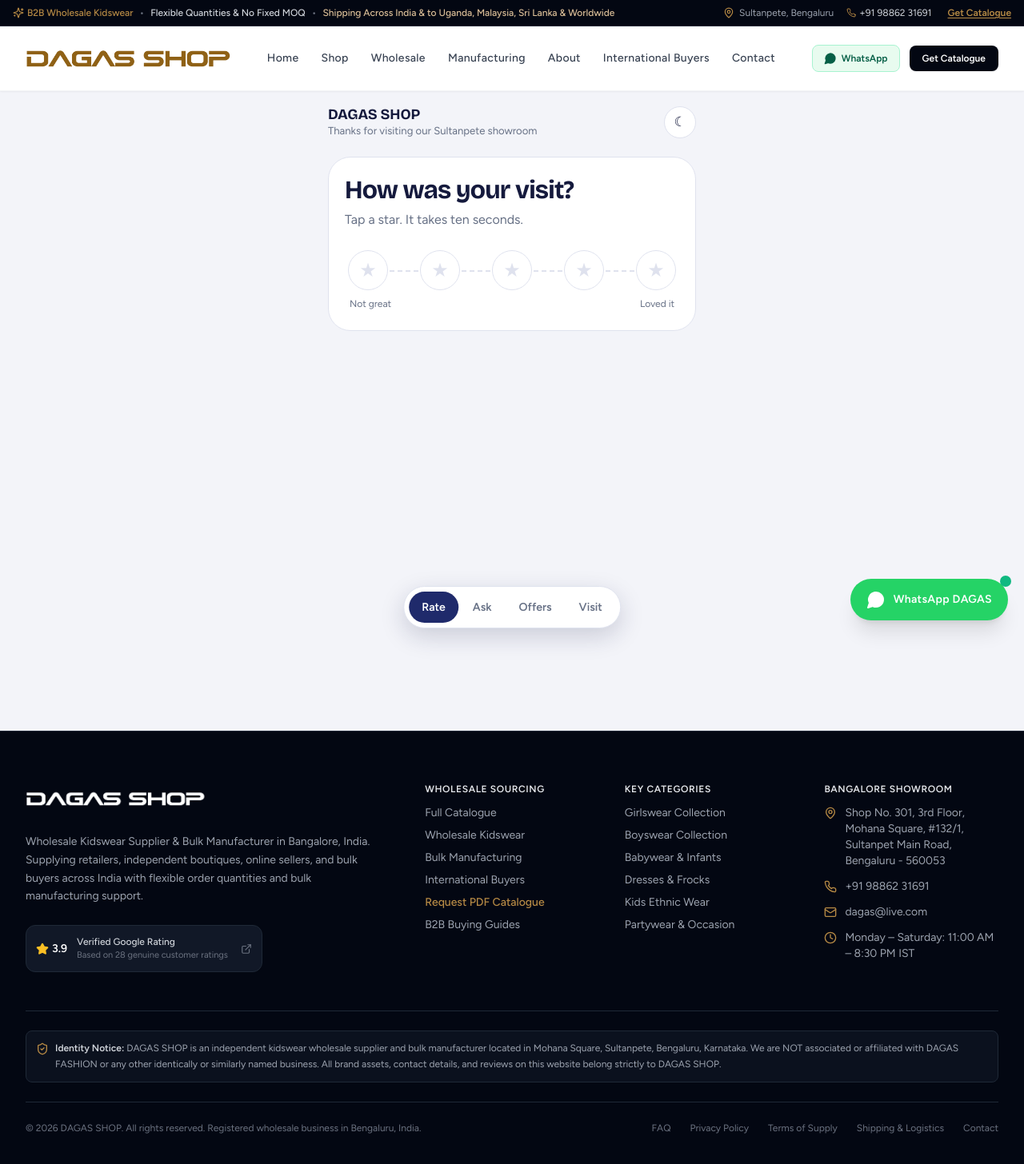
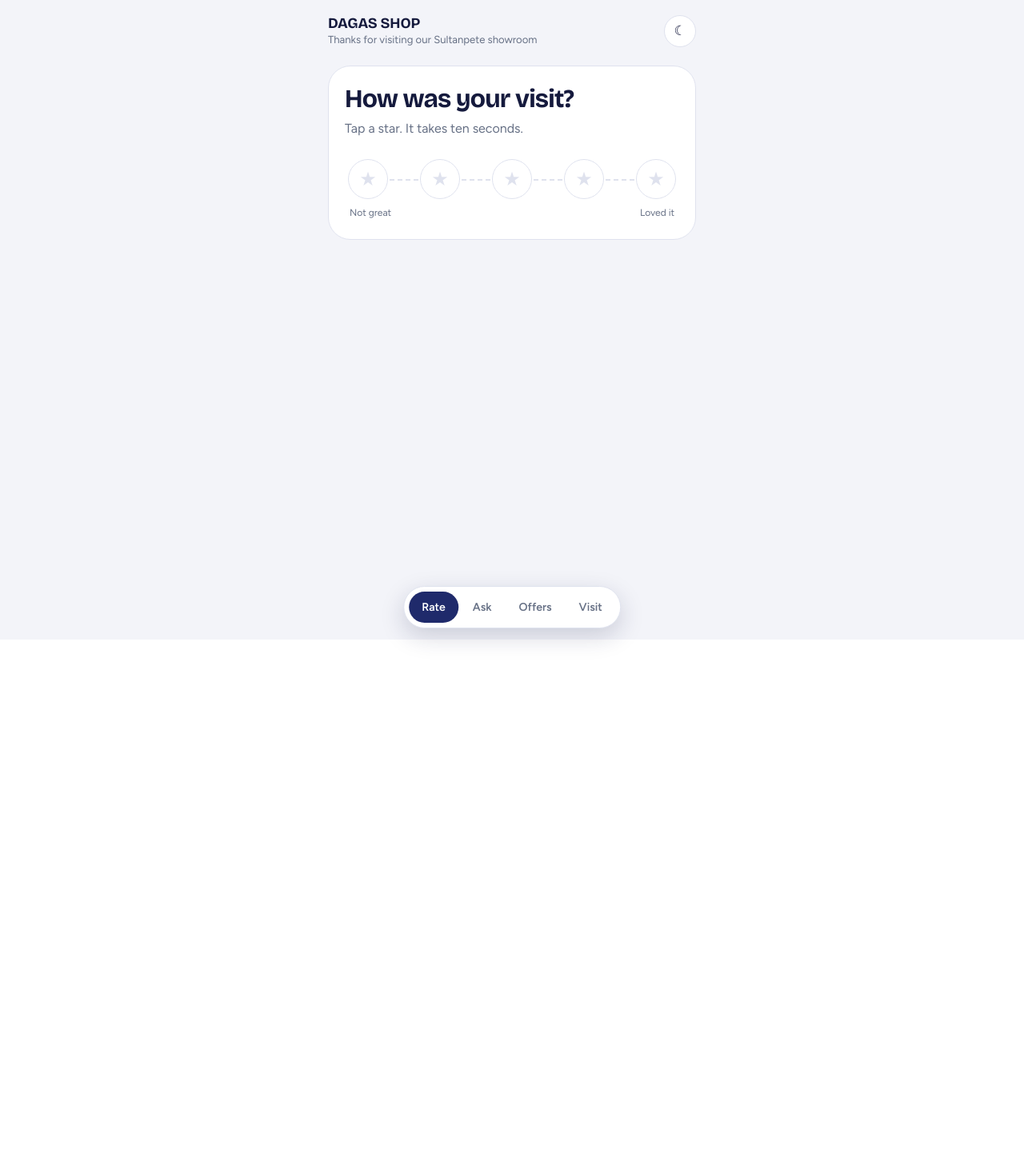
Before and after one commit to aman482006-beep/Daga-s-retail-shop-website-, a Next.js app: page /visit-hub in a window 1280 px wide. Shown: the top 1456 px of the page at 80% size. After the commit the page ends 800 px from the top, so only its background shows below. Built offline with nearby package versions, Linux system fonts and the light colour scheme.

Commit message:
Render Visit Hub without storefront chrome

```diff
--- a/src/app/layout.tsx
+++ b/src/app/layout.tsx
@@ -2,11 +2,7 @@ import type { Metadata, Viewport } from "next";
 import { Inter } from "next/font/google";
 import "@/styles/globals.css";
 import { COMPANY } from "@/data/company";
-import { AnnouncementBar } from "@/components/layout/AnnouncementBar";
-import { Header } from "@/components/layout/Header";
-import { Footer } from "@/components/layout/Footer";
-import { MobileStickyBar } from "@/components/layout/MobileStickyBar";
-import { WhatsAppButton } from "@/components/ui/WhatsAppButton";
+import { AppFrame } from "@/components/layout/AppFrame";
 import { OrganizationJsonLd, WebsiteJsonLd } from "@/components/seo/JsonLd";
 
 const inter = Inter({
@@ -83,9 +79,7 @@ export const metadata: Metadata = {
       { url: "/favicon.png", sizes: "64x64", type: "image/png" },
       { url: "/favicon.ico" },
     ],
-    apple: [
-      { url: "/icon-192.png", sizes: "192x192", type: "image/png" },
-    ],
+    apple: [{ url: "/icon-192.png", sizes: "192x192", type: "image/png" }],
   },
   robots: {
     index: true,
@@ -112,12 +106,7 @@ export default function RootLayout({
         <WebsiteJsonLd />
       </head>
       <body className="min-h-screen flex flex-col font-sans bg-white text-gray-900">
-        <AnnouncementBar />
-        <Header />
-        <main className="flex-1">{children}</main>
-        <Footer />
-        <MobileStickyBar />
-        <WhatsAppButton variant="floating" sourceContext="global_floating_button" />
+        <AppFrame>{children}</AppFrame>
       </body>
     </html>
   );
```
